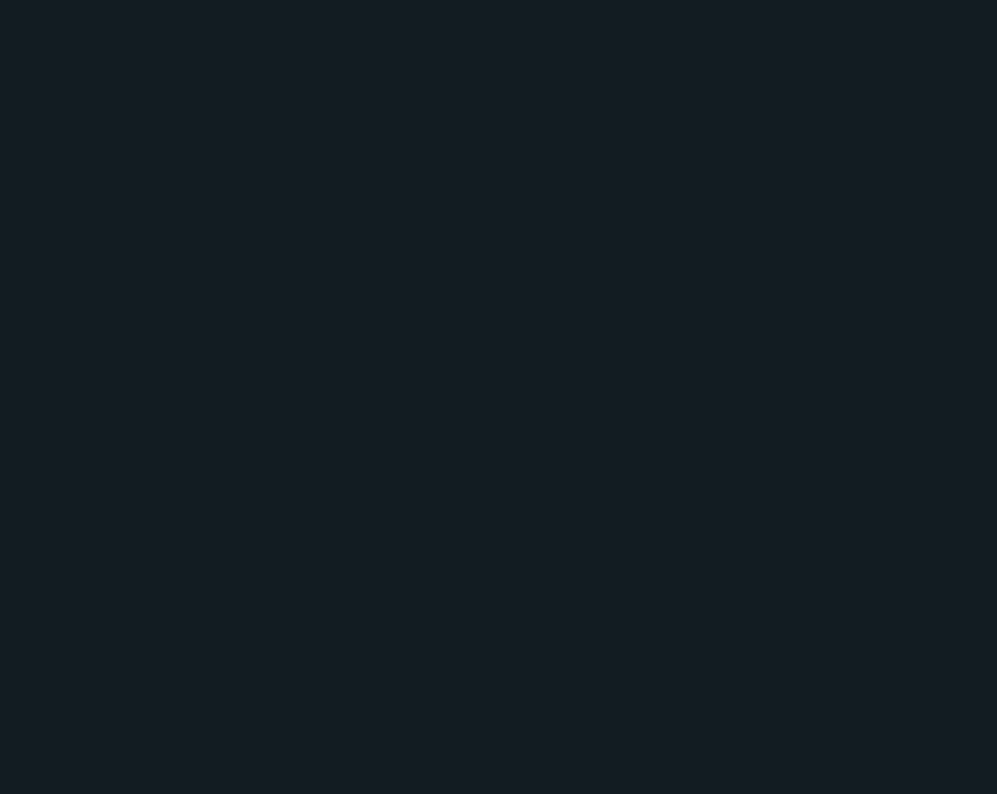
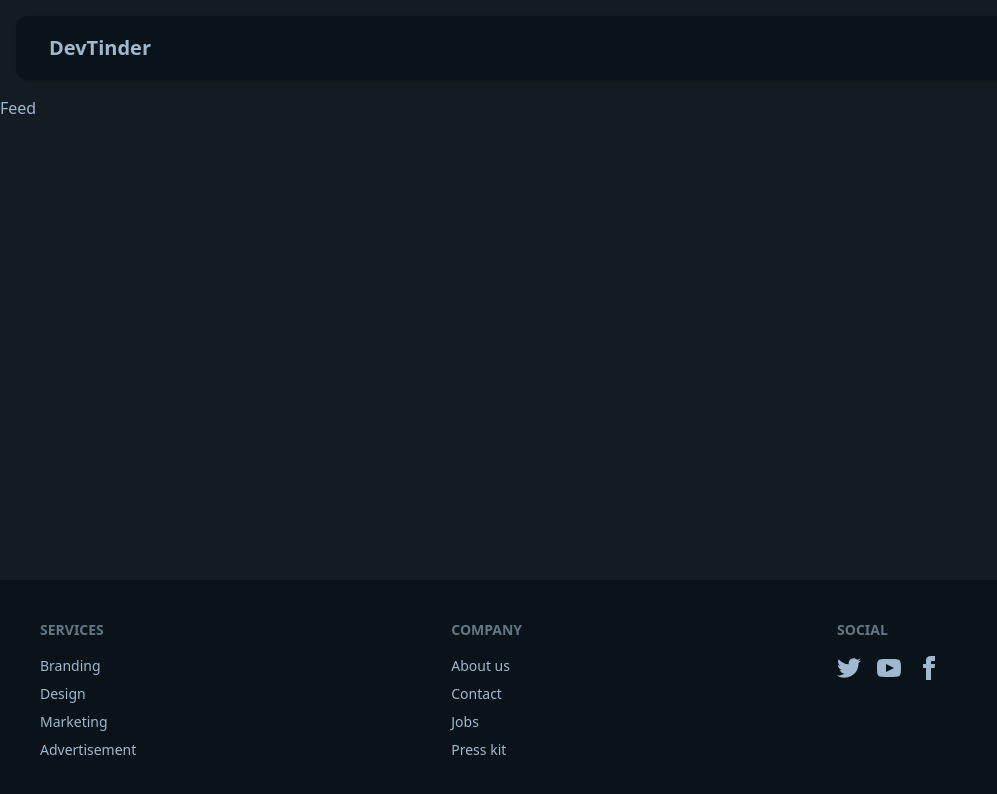
Before and after one commit to meramji/DevTinder-Frontend, a React (Vite) app: page /feed in a window 1280 px wide. Before the commit this address had no page. Shown: the top 794 px of the page, without its empty margins (0-997 px from the left). Built offline with nearby package versions, Linux system fonts and the light colour scheme.

Commit message:
Navigate To feed after the Login

```diff
--- a/src/App.jsx
+++ b/src/App.jsx
@@ -1,12 +1,12 @@
-import Body from "./Body";
+import Body from "./components/Body";
 import { BrowserRouter, Route, Routes } from "react-router";
-import Login from "./Login";
-import Profile from "./Profile";
+import Login from "./components/Login";
+import Profile from "./components/Profile";
 import { Provider } from "react-redux";
 import appstore from "./Utils/appstore";
+import Feed from "./components/Feed";
 
 function App() {
-
   return (
     <>
       <Provider store={appstore}>
@@ -14,6 +14,7 @@ function App() {
           <Routes>
             <Route path="/" element={<Body></Body>}>
               <Route path="/login" element={<Login></Login>}></Route>
+              <Route path="/feed" element={<Feed></Feed>}></Route>
               <Route path="/profile" element={<Profile></Profile>}></Route>
             </Route>
           </Routes>
--- /dev/null
+++ b/src/Utils/constants.js
@@ -0,0 +1 @@
+export const Base_url ="http://localhost:3000"
--- /dev/null
+++ b/src/components/Feed.jsx
@@ -0,0 +1,8 @@
+
+const Feed = () => {
+  return (
+    <div>Feed</div>
+  )
+}
+
+export default Feed;
--- a/src/Login.jsx
+++ b/src/components/Login.jsx
@@ -1,17 +1,20 @@
 import { useState } from "react";
 import axios from "axios";
 import { useDispatch } from "react-redux";
-import {addusers} from "./Utils/userSlice"
+import { addusers } from "../Utils/userSlice";
+import { useNavigate } from "react-router";
+import { Base_url } from "../Utils/constants";
 
 const Login = () => {
   const [emailId, setemailId] = useState("MarkZuckerberg@gmail.com");
   const [password, setpassword] = useState("Mark@123");
   const dispatch = useDispatch();
+  const navigate = useNavigate();
 
   const handlelogin = async () => {
     try {
       const res = await axios.post(
-        "http://localhost:3000/login",
+        Base_url + "/login",
         {
           emailId,
           password,
@@ -20,6 +23,7 @@ const Login = () => {
       );
       // console.log(res.data);
       dispatch(addusers(res.data));
+      navigate("/feed");
     } catch (err) {
       console.log(err);
     }
```
Also changed, not shown: src/components/Body.jsx (renamed from src/Body.jsx), src/components/Footer.jsx (renamed from src/Footer.jsx), src/components/Navbar.jsx (renamed from src/Navbar.jsx), src/components/Profile.jsx (renamed from src/Profile.jsx). Lines whose indentation alone changed are shown as unchanged.
